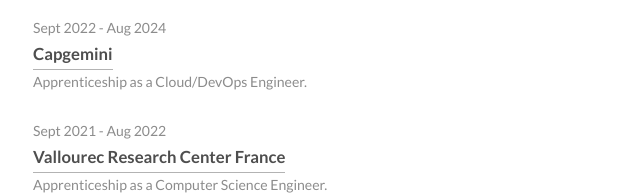
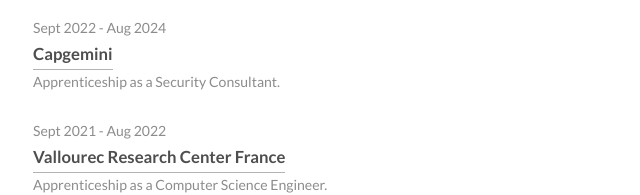
Before and after one commit to Ggs-Sheep/Personnal_Website, a plain HTML site: page index.html in a window 1280 px wide. Shown: the part 606-801 px from the top of the page, 296-936 px from the left. Drawn offline with Linux system fonts and the light colour scheme.

Commit message:
Update index.html with new position

```diff
--- a/index.html
+++ b/index.html
@@ -65,7 +65,7 @@
 			<ul class="work-list">
 				<li>Sept 2022 - Aug 2024</li>
 				<li><a href="#">Capgemini</a></li>
-				<li>Apprenticeship as a Cloud/DevOps Engineer.
+				<li>Apprenticeship as a Security Consultant.
 			</ul>
 			<ul class="work-list">
 				<li>Sept 2021 - Aug 2022</li>
```
